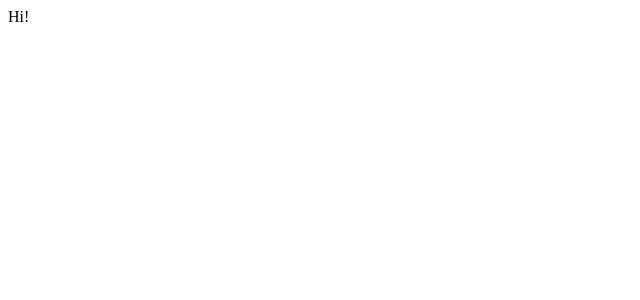
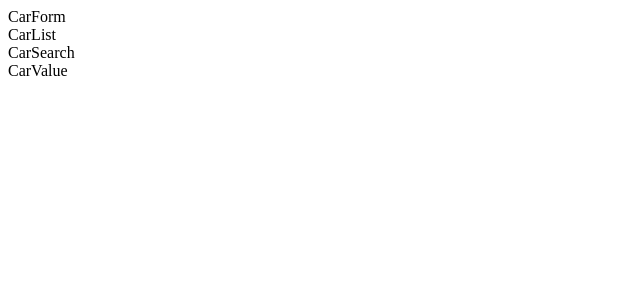
Before and after one commit to Pawelv9/cars, a React (Create React App) app: page / in a window 1280 px wide. Shown: the top 300 px of the page, without its empty margins (0-640 px from the left). Built offline with nearby package versions, Linux system fonts and the light colour scheme.

Commit message:
added CarForm, CarList, CarSearch, CarValue

```diff
--- a/src/App.js
+++ b/src/App.js
@@ -1,7 +1,15 @@
+import CarForm from "./components/CarForm";
+import CarList from "./components/CarList";
+import CarSearch from "./components/CarSearch";
+import CarValue from "./components/CarValue";
+
 function App() {
   return (
-    <div >
-      Hi!
+    <div>
+        <CarForm />
+        <CarList />
+        <CarSearch />
+        <CarValue />
     </div>
   );
 }
--- /dev/null
+++ b/src/components/CarForm.js
@@ -0,0 +1,9 @@
+import React from 'react';
+
+function CarForm(props) {
+    return (
+        <div>CarForm</div>
+    );
+}
+
+export default CarForm;
--- /dev/null
+++ b/src/components/CarList.js
@@ -0,0 +1,9 @@
+import React from 'react';
+
+function CarList(props) {
+    return (
+        <div>CarList</div>
+    );
+}
+
+export default CarList;
--- /dev/null
+++ b/src/components/CarSearch.js
@@ -0,0 +1,9 @@
+import React from 'react';
+
+function CarSearch(props) {
+    return (
+        <div>CarSearch</div>
+    );
+}
+
+export default CarSearch;
--- /dev/null
+++ b/src/components/CarValue.js
@@ -0,0 +1,9 @@
+import React from 'react';
+
+function CarValue(props) {
+    return (
+        <div>CarValue</div>
+    );
+}
+
+export default CarValue;
```
